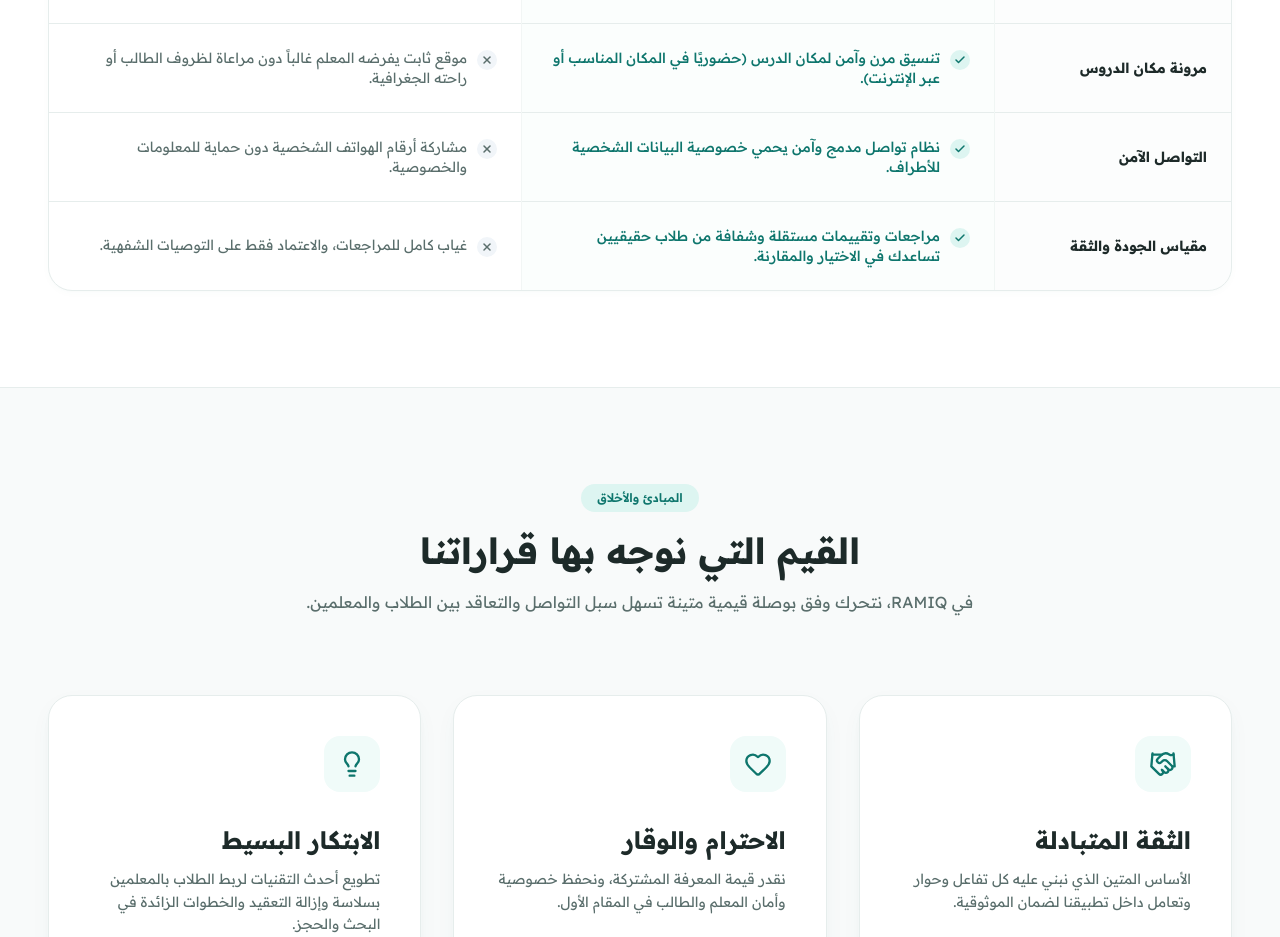
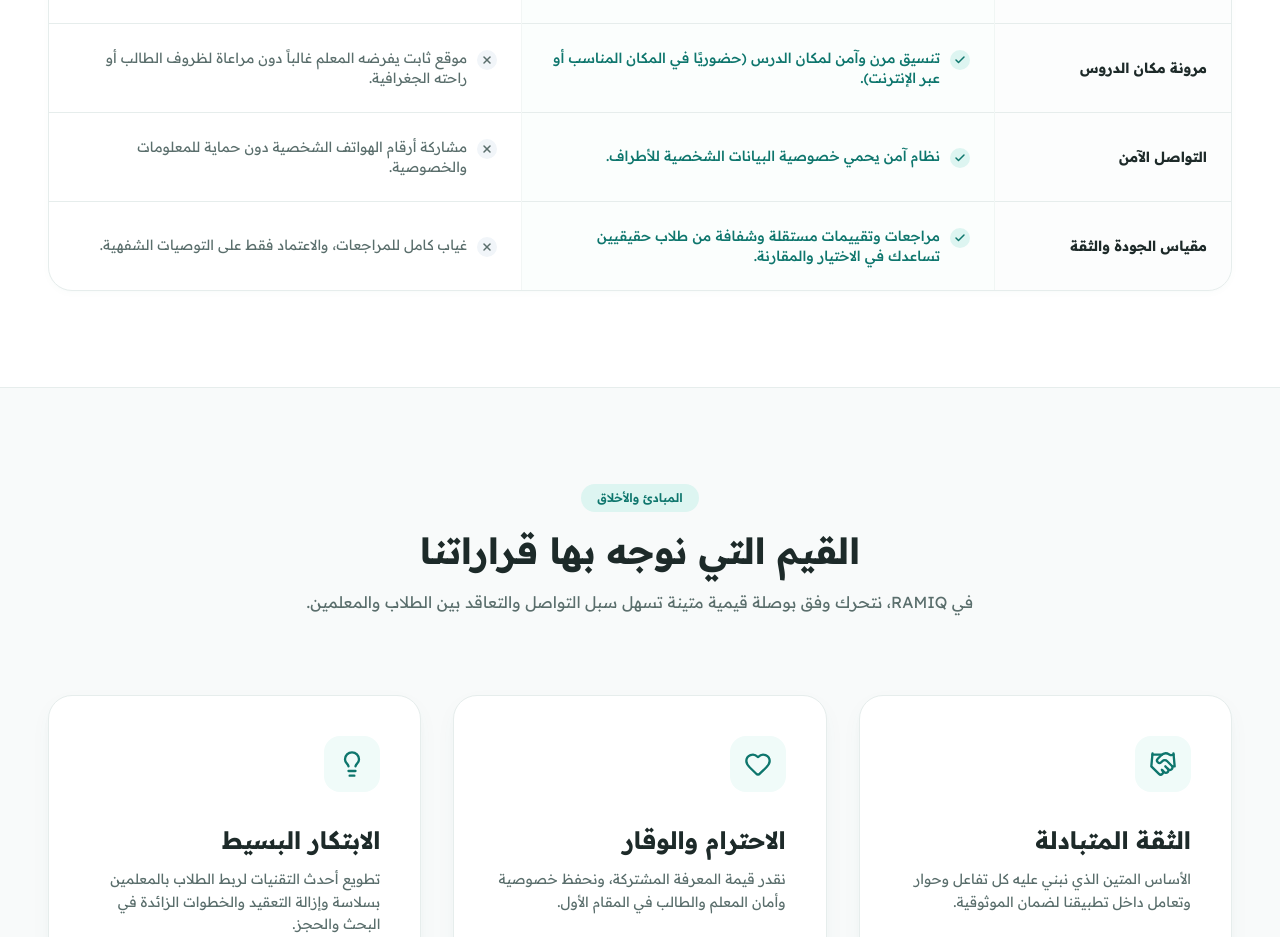
Before and after one commit to rayan-dev99/ramiq-wep, a Next.js app: page / in a window 1280 px wide. Shown: the part 7280-8217 px from the top of the page. Built offline with nearby package versions, Linux system fonts and the light colour scheme.

Commit message:
Fix: Remove extra words from WhyRamiq text

```diff
--- a/src/components/WhyRamiq.tsx
+++ b/src/components/WhyRamiq.tsx
@@ -22,7 +22,7 @@ export default function WhyRamiq() {
     },
     {
       criterion: "التواصل الآمن",
-      ramiq: "نظام تواصل مدمج وآمن يحمي خصوصية البيانات الشخصية للأطراف.",
+      ramiq: "نظام آمن يحمي خصوصية البيانات الشخصية للأطراف.",
       traditional: "مشاركة أرقام الهواتف الشخصية دون حماية للمعلومات والخصوصية.",
     },
     {
```
